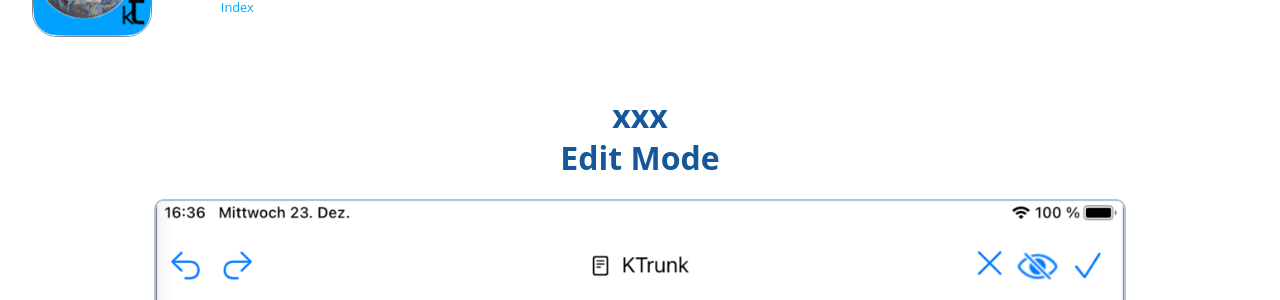
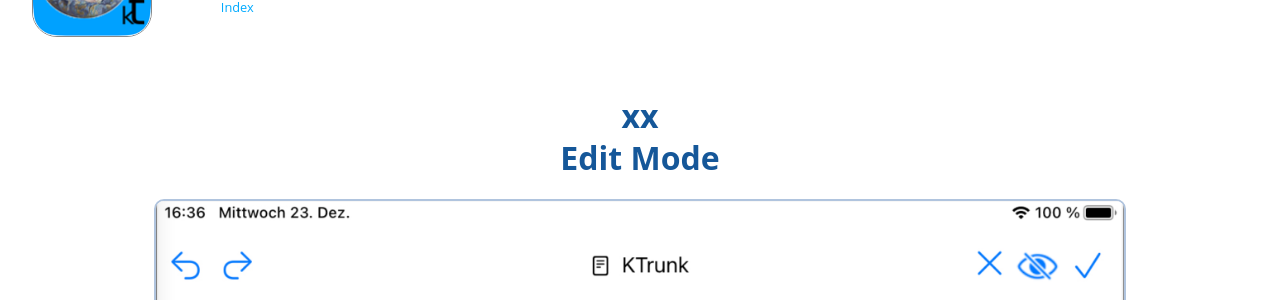
Before and after one commit to cs-LA/home, a Jekyll site: the page built from KTrunk/Manual/EditMode.md, in a window 1280 px wide. Shown: the part 190-490 px from the top of the page. Built offline with Jekyll 4.4.1, drawn with Linux system fonts in a browser that asks for light colours; our own code applies the rules of GitHub Pages for plain Markdown files.

Commit message:
Update EditMode.md

```diff
--- a/KTrunk/Manual/EditMode.md
+++ b/KTrunk/Manual/EditMode.md
@@ -14,7 +14,7 @@
 
 
 
-<h1>xxx
+<h1>xx
   <span class="en">Edit Mode</span><span class="de">Bearbeitungs-Modus</span>
 </h1>
 <img src="EditModeEncrypt.png" style="border: 2px solid #B0C4DE; border-radius: 10px;">
@@ -218,7 +218,7 @@
     <span class="en">If the cursor is inside of a table when clicking this button, the dimensions of this table will be adjusted.</span>
     <span class="de">Falls sich der Cursor schon innerhalb einer Tabelle befindet, wenn man die Schaltfläche klickt, werden die Dimensionen dieser Tabelle angepasst.</span>
   <p>
-    <span class="en">If the table contains a header row, a click on a cell in the header row will <a href="./FurtherActions.html#tablesort">sort</a> the table's body according to data in the clicked column.</span>
+    <span class="en">If the table contains a header row, a click on a cell in the header row will <a href="./FurtherActions.html#tablesort">sort</a> the table&#39;s body according to data in the clicked column.</span>
     <span class="de">Falls die Tabelle eine Kopfzeile enthält, kann man die Daten in dem Tabellenkörper mit einem Klick auf eine Zelle in der Kopfzeile entsprechend den Daten in der angeklickten Spalte <a href="./FurtherActions.html#tablesort">sortieren</a>.</span>
   <h3>
     <span class="en">The button <img src="buttons/hr.jpg" class="inLine"></span>
```
